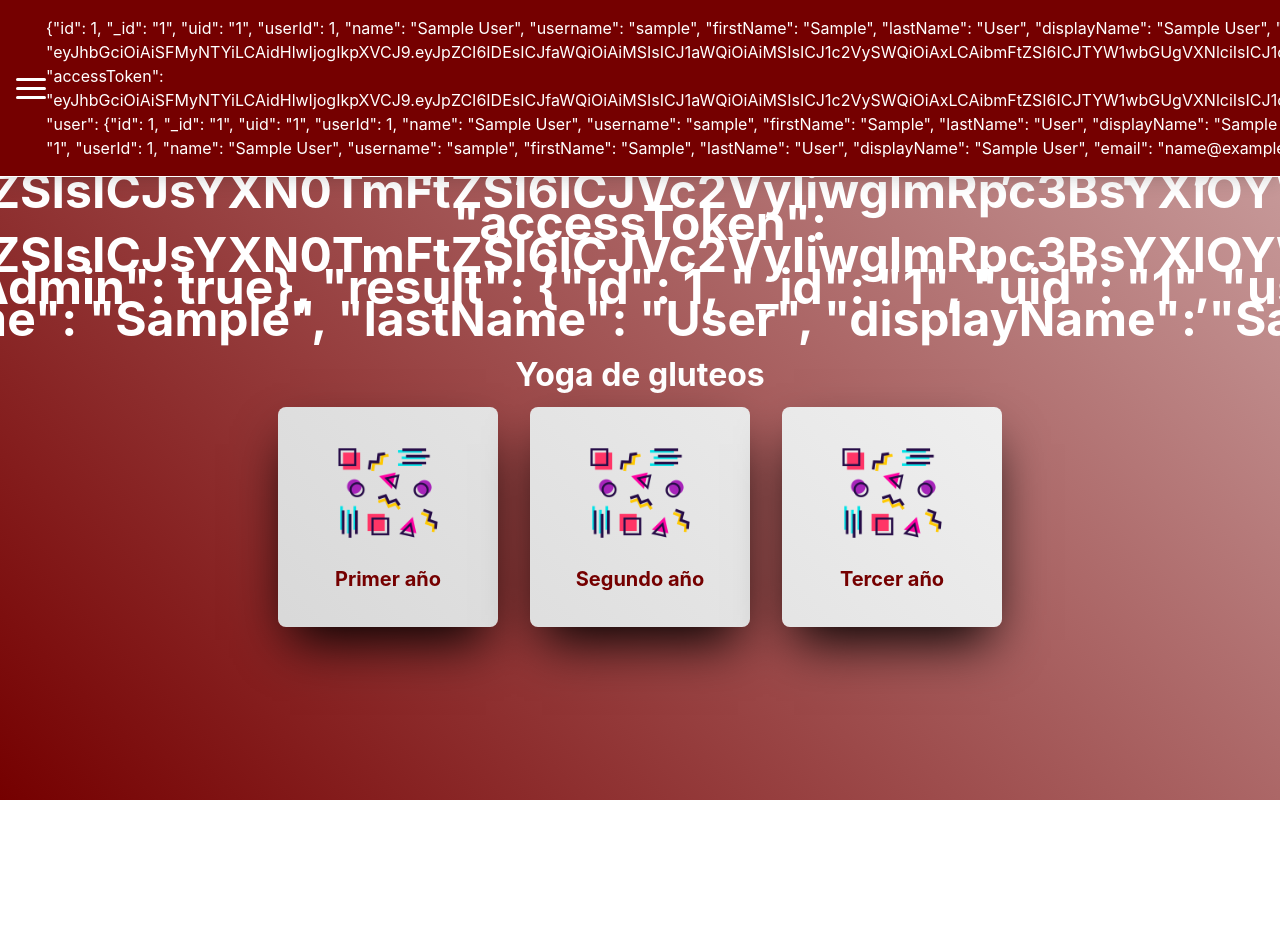
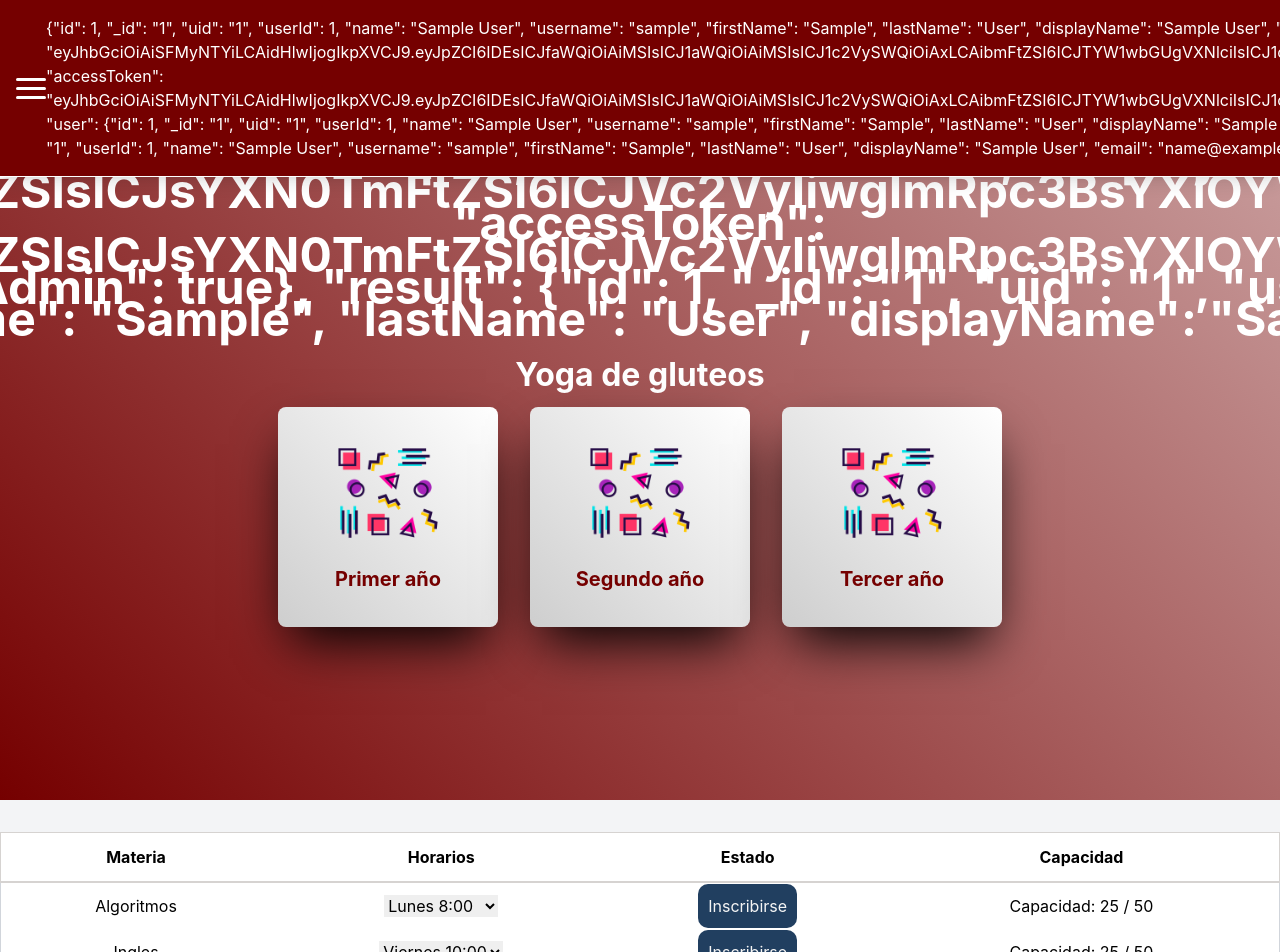
Before and after one commit to BrandonAlanDev/frontend-hilet, a React (Vite) app: page / in a window 1280 px wide. Shown: the top 952 px of the page. Before the commit the page ends 800 px from the top, so only its background shows below. Built offline with nearby package versions, Linux system fonts and the light colour scheme; sample sign-in values are in the browser's storage.

Commit message:
Detalles en la tabla(falta terminar)

```diff
--- a/src/Layouts/TablaFinales.jsx
+++ b/src/Layouts/TablaFinales.jsx
@@ -26,12 +26,12 @@ const Tabla = () => {
   return (
     <div className="flex flex-col items-center min-h-screen py-8 bg-gray-100">
       <table className="min-w-full bg-white border border-gray-300 shadow-lg rounded-lg">
-        <thead className="bg-white border border-black">
+        <thead className="bg-white border border-b-2 border-stone-300">
           <tr>
-            <th className="py-3 px-6 text-left">Materia</th>
-            <th className="py-3 px-6 text-left">Horarios</th>
-            <th className="py-3 px-6 text-left">Estado</th>
-            <th className="py-3 px-6 text-left">Capacidad</th>
+            <th className="py-3 px-5 text-center">Materia</th>
+            <th className="py-3 px-5 text-center">Horarios</th>
+            <th className="py-3 px-5 text-center">Estado</th>
+            <th className="py-3 px-5 text-center">Capacidad</th>
           </tr>
         </thead>
         <tbody>
--- a/src/Pages/Indice.jsx
+++ b/src/Pages/Indice.jsx
@@ -110,7 +110,7 @@ const Indice = () => {
                 )}
             </div>
             {
-            /*<Tabla/>
+            <Tabla/>
             /* ACA ES DONDE PRUEBO COMO SE VEN LOS COMPONENTES */}
             {/* ALT + FLECHITAS PARA IR MOVIENDO LOS COMENTARIOS */}
             {/* CIERRE SUPERIOR}
--- a/src/components/Final.jsx
+++ b/src/components/Final.jsx
@@ -47,7 +47,7 @@ const Final = ({ carrera, materia, horarios, estadoInicial }) => {
   }, [estado]);
 
   return (
-    <tr>
+    <tr className="text-center">
       <td>{materia}</td>
       <td>
         <select>
--- a/src/index.css
+++ b/src/index.css
@@ -51,7 +51,7 @@ code {
   background-color: #213F60;
   color: whitesmoke;
   transition: all 0.2s ease-in-out;
-  border-radius: 20px;
+  border-radius: 10px;
   padding: 10px;
 }
 .analista-button:hover{
```
